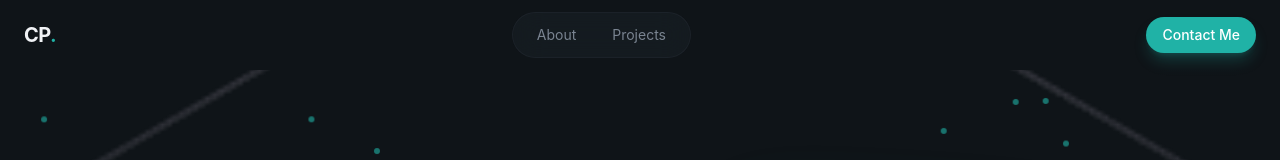
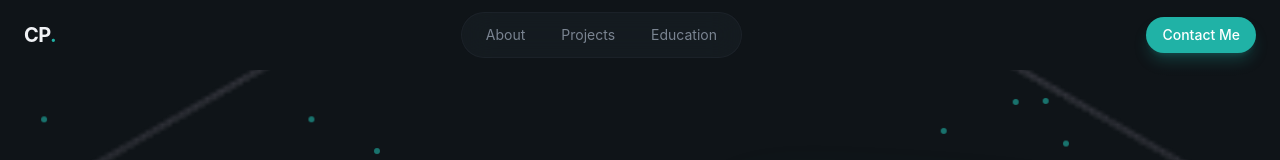
Before and after one commit to Colby-Patterson2/dev-portfolio, a React (Vite) app: page / in a window 1280 px wide. Shown: the top 160 px of the page. Built offline with nearby package versions, Linux system fonts and the light colour scheme.

Commit message:
Added education to navbar

```diff
--- a/src/layout/Navbar.jsx
+++ b/src/layout/Navbar.jsx
@@ -4,7 +4,8 @@ import { useEffect, useState } from "react";
 
 const navLinks = [
     { href: "#about", label: "About" },
-    { href: "#projects", label: "Projects" }
+    { href: "#projects", label: "Projects" },
+    { href: "#", label: "Education" }
 ];
 
 export const Navbar = () => {
```
